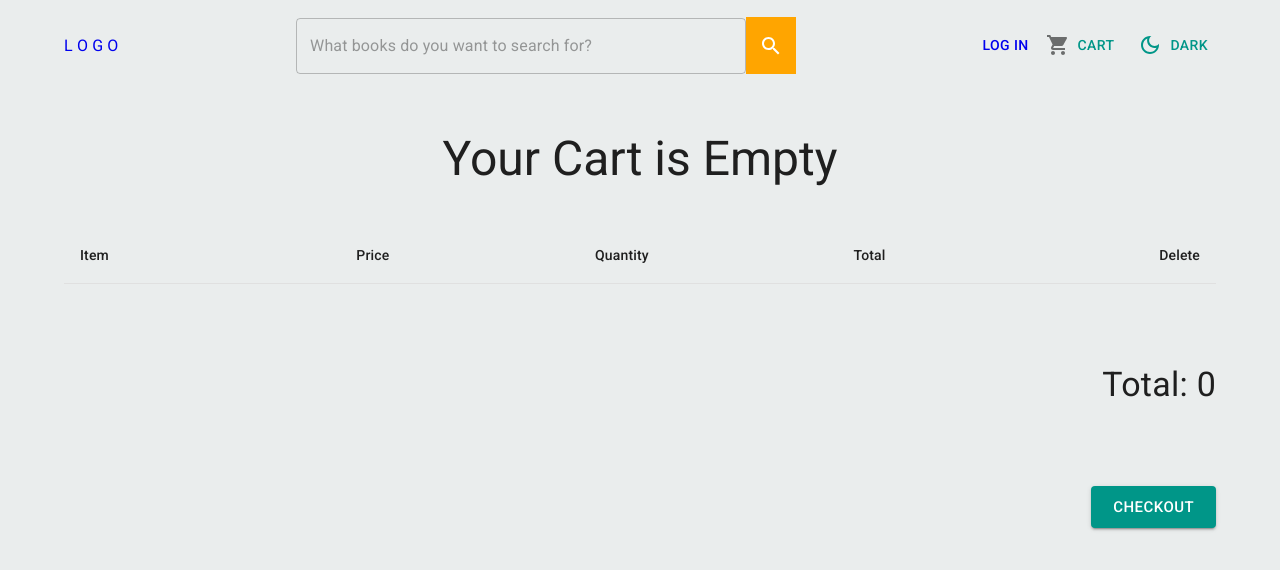
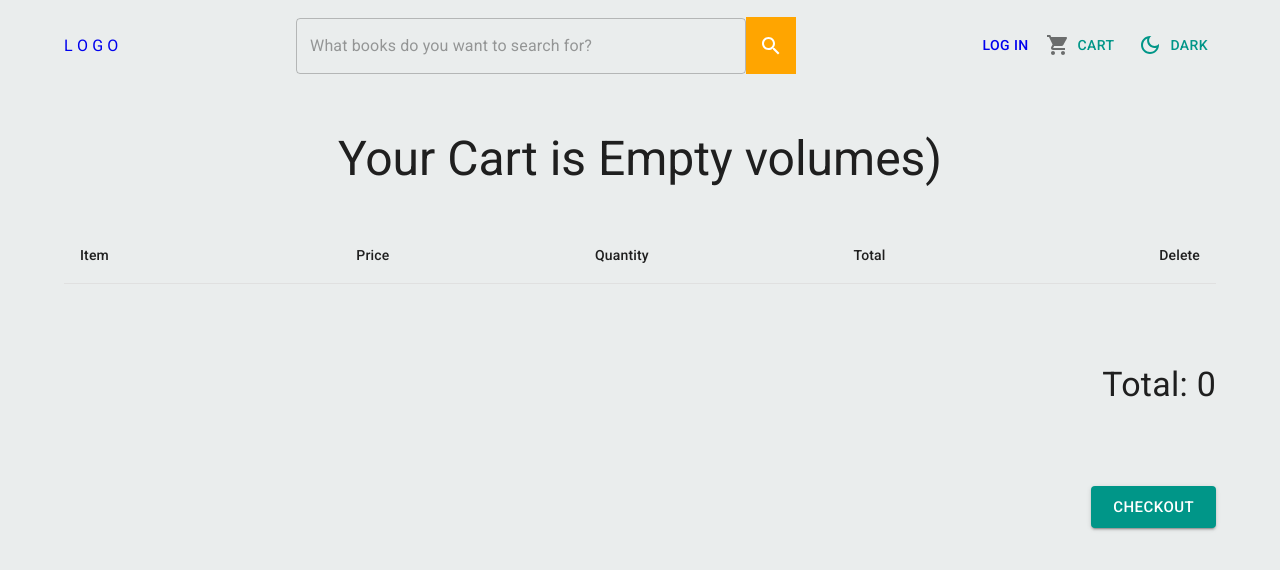
Before and after one commit to lengoctrong/bookstore, a React (Vite) app: page /cart in a window 1280 px wide. Shown: the top 570 px of the page. Built offline with nearby package versions, Linux system fonts and the light colour scheme.

Commit message:
modified CartContainer

```diff
--- a/src/pages/Cart/CartContainer/index.jsx
+++ b/src/pages/Cart/CartContainer/index.jsx
@@ -46,8 +46,8 @@ const CartContainer = () => {
       <SearchBar />
       <div className="cart-title">
         <Typography variant="h3" sx={{ textAlign: 'center', my: 5 }}>
-          Your Cart{' '}
-          {totalQuantity == 0 ? 'is Empty' : `( ${totalQuantity} items)`}
+          Your Cart {totalQuantity == 0 ? 'is Empty' : `(${totalQuantity}`}
+          {totalQuantity == 1 ? ' volume)' : ' volumes)'}
         </Typography>
       </div>
       <div className="cart-product">
```
